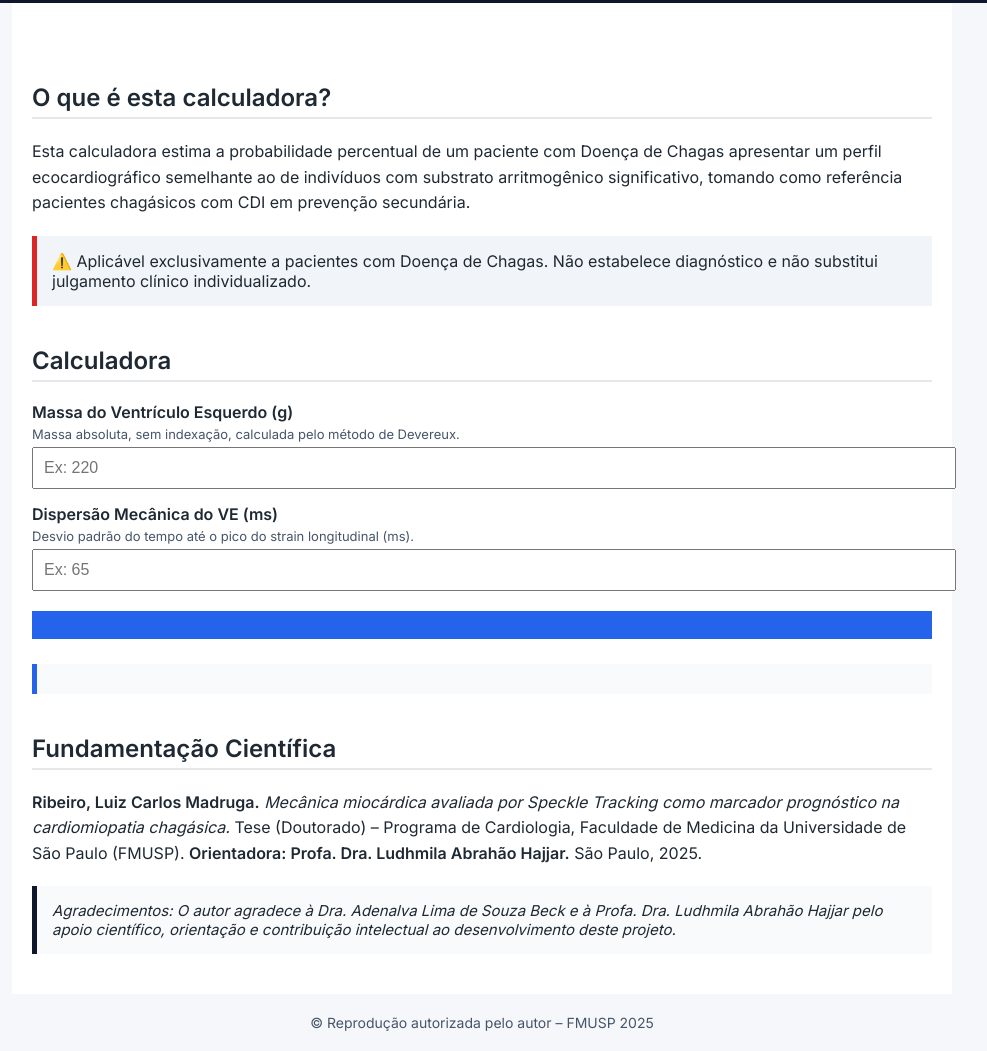
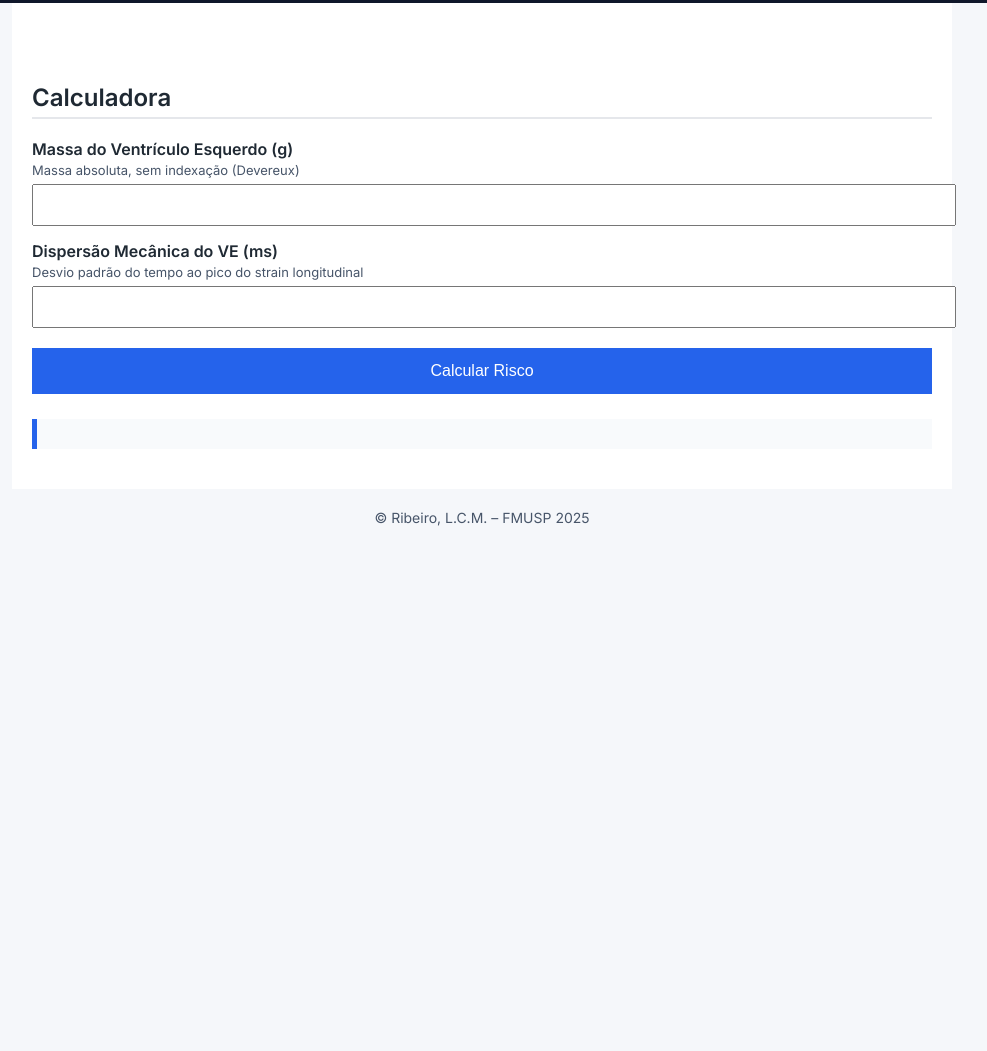
Before and after one commit to lcmribeiro/chagasrisk, a plain HTML site: page index.html in a window 1280 px wide. Shown: the part 179-1230 px from the top of the page, without its empty margins (158-1145 px from the left). After the commit the page ends 800 px from the top, so only its background shows below. Drawn offline with nearby package versions, Linux system fonts and the light colour scheme.

Commit message:
Update index.html

```diff
--- a/index.html
+++ b/index.html
@@ -49,9 +49,8 @@
       border-bottom: 2px solid #e5e7eb;
       padding-bottom: 5px;
     }
-    p {
-      line-height: 1.6;
-    }
+    p { line-height: 1.6; }
+
     .box {
       background: #f1f5f9;
       border-left: 5px solid #dc2626;
@@ -59,58 +58,78 @@
       margin: 20px 0;
       font-weight: 500;
     }
+
+    label { font-weight: 600; margin-top: 15px; display:block; }
+    small { color:#475569; font-size:13px; }
+
+    input {
+      width:100%;
+      padding:10px;
+      font-size:16px;
+      margin-top:5px;
+    }
+
+    button.calc {
+      margin-top:20px;
+      width:100%;
+      padding:14px;
+      background:#2563eb;
+      color:white;
+      font-size:16px;
+      border:none;
+      cursor:pointer;
+    }
+
+    .result { margin-top:25px; font-size:18px; font-weight:600; }
+
+    /* Gráfico */
+    .chart {
+      margin-top:25px;
+    }
+    .bar {
+      position:relative;
+      height:18px;
+      background:linear-gradient(to right, #e5e7eb 0%, #e5e7eb 39%, #c7d2fe 39%, #c7d2fe 100%);
+      border-radius:6px;
+    }
+    .cutoff {
+      position:absolute;
+      left:39%;
+      top:-6px;
+      width:2px;
+      height:30px;
+      background:#dc2626;
+    }
+    .marker {
+      position:absolute;
+      top:-6px;
+      width:12px;
+      height:12px;
+      background:#2563eb;
+      border-radius:50%;
+      transform:translateX(-50%);
+    }
+    .chart-labels {
+      display:flex;
+      justify-content:space-between;
+      font-size:12px;
+      margin-top:5px;
+      color:#475569;
+    }
+
     .interpret {
-      background: #f8fafc;
-      border-left: 5px solid #2563eb;
-      padding: 15px;
-      margin-top: 20px;
-      font-size: 15px;
+      background:#f8fafc;
+      border-left:5px solid #2563eb;
+      padding:15px;
+      margin-top:20px;
+      font-size:15px;
     }
-    .ack {
-      background: #f8fafc;
-      border-left: 5px solid #0f172a;
-      padding: 15px;
-      margin-top: 20px;
-      font-size: 15px;
-      font-style: italic;
-    }
-    label {
-      font-weight: 600;
-      display: block;
-      margin-top: 15px;
-    }
-    small {
-      color: #475569;
-      display: block;
-      margin-top: 4px;
-      font-size: 13px;
-    }
-    input {
-      width: 100%;
-      padding: 10px;
-      font-size: 16px;
-      margin-top: 5px;
-    }
-    button.calc {
-      margin-top: 20px;
-      width: 100%;
-      padding: 14px;
-      background: #2563eb;
-      color: white;
-      font-size: 16px;
-      border: none;
-      cursor: pointer;
-    }
-    .result {
-      margin-top: 25px;
-      font-size: 18px;
-      font-weight: 600;
-    }
+
     footer {
-      text-align: center;
-      padding: 20px;
-      font-size: 14px;
-      color: #475569;
+      text-align:center;
+      padding:20px;
+      font-size:14px;
+      color:#475569;
     }
   </style>
 </head>
@@ -119,47 +138,46 @@
 
 <header>
   <button class="lang-btn" onclick="toggleLang()">EN / PT</button>
-  <h1 id="title"></h1>
-  <p id="subtitle"></p>
+  <h1>Calculadora de Risco Arrítmico na Doença de Chagas</h1>
+  <p>Baseada em mecânica miocárdica por Speckle Tracking</p>
 </header>
 
 <main>
 
-  <h2 id="h1"></h2>
-  <p id="desc"></p>
+  <h2>Calculadora</h2>
 
-  <div class="box" id="warn"></div>
+  <label>Massa do Ventrículo Esquerdo (g)</label>
+  <small>Massa absoluta, sem indexação (Devereux)</small>
+  <input type="number" id="massa">
 
-  <h2 id="h2"></h2>
+  <label>Dispersão Mecânica do VE (ms)</label>
+  <small>Desvio padrão do tempo ao pico do strain longitudinal</small>
+  <input type="number" id="disp">
 
-  <label id="lbl1"></label>
-  <small id="lbl1desc"></small>
-  <input type="number" id="massa" placeholder="Ex: 220">
-
-  <label id="lbl2"></label>
-  <small id="lbl2desc"></small>
-  <input type="number" id="disp" placeholder="Ex: 65">
-
-  <button class="calc" onclick="calc()" id="btnCalc"></button>
+  <!-- BOTÃO CORRIGIDO -->
+  <button class="calc" onclick="calc()">Calcular Risco</button>
 
   <div class="result" id="result"></div>
+
+  <!-- GRÁFICO -->
+  <div class="chart" id="chart" style="display:none;">
+    <div class="bar">
+      <div class="cutoff" title="Cutoff do modelo: 39%"></div>
+      <div class="marker" id="marker"></div>
+    </div>
+    <div class="chart-labels">
+      <span>0%</span>
+      <span>39% (cutoff)</span>
+      <span>100%</span>
+    </div>
+  </div>
+
   <div class="interpret" id="interpret"></div>
-
-  <h2 id="h3"></h2>
-  <p id="ref">
-    <strong>Ribeiro, Luiz Carlos Madruga.</strong>
-    <em>Mecânica miocárdica avaliada por Speckle Tracking como marcador prognóstico na cardiomiopatia chagásica.</em>
-    Tese (Doutorado) – Programa de Cardiologia, Faculdade de Medicina da Universidade de São Paulo (FMUSP).
-    <strong>Orientadora: Profa. Dra. Ludhmila Abrahão Hajjar.</strong>
-    São Paulo, 2025.
-  </p>
-
-  <div class="ack" id="ack"></div>
 
 </main>
 
 <footer>
-  © Reprodução autorizada pelo autor – FMUSP 2025
+  © Ribeiro, L.C.M. – FMUSP 2025
 </footer>
 
 <script>
@@ -167,47 +185,6 @@ let lang = "pt";
 
 function toggleLang() {
   lang = lang === "pt" ? "en" : "pt";
-  renderText();
-}
-
-function renderText() {
-  const t = {
-    pt: {
-      title: "Calculadora de Risco Arrítmico na Doença de Chagas",
-      subtitle: "Baseada em mecânica miocárdica por Speckle Tracking",
-      h1: "O que é esta calculadora?",
-      desc: "Esta calculadora estima a probabilidade percentual de um paciente com Doença de Chagas apresentar um perfil ecocardiográfico semelhante ao de indivíduos com substrato arritmogênico significativo, tomando como referência pacientes chagásicos com CDI em prevenção secundária.",
-      warn: "⚠️ Aplicável exclusivamente a pacientes com Doença de Chagas. Não estabelece diagnóstico e não substitui julgamento clínico individualizado.",
-      h2: "Calculadora",
-      lbl1: "Massa do Ventrículo Esquerdo (g)",
-      lbl1desc: "Massa absoluta, sem indexação, calculada pelo método de Devereux.",
-      lbl2: "Dispersão Mecânica do VE (ms)",
-      lbl2desc: "Desvio padrão do tempo até o pico do strain longitudinal (ms).",
-      btn: "Calcular Risco",
-      h3: "Fundamentação Científica",
-      ack: "Agradecimentos: O autor agradece à Dra. Adenalva Lima de Souza Beck e à Profa. Dra. Ludhmila Abrahão Hajjar pelo apoio científico, orientação e contribuição intelectual ao desenvolvimento deste projeto."
-    },
-    en: {
-      title: "Arrhythmic Risk Calculator in Chagas Disease",
-      subtitle: "Based on myocardial mechanics assessed by Speckle Tracking",
-      h1: "What is this calculator?",
-      desc: "This calculator estimates the probability that a patient with Chagas disease presents an echocardiographic profile similar to individuals with an arrhythmogenic substrate, using ICD recipients for secondary prevention as reference.",
-      warn: "⚠️ Intended exclusively for patients with Chagas disease. Does not replace clinical judgment.",
-      h2: "Calculator",
-      lbl1: "Left Ventricular Mass (g)",
-      lbl1desc: "Absolute LV mass, without indexation, calculated using the Devereux method.",
-      lbl2: "Left Ventricular Mechanical Dispersion (ms)",
-      lbl2desc: "Standard deviation of time to peak longitudinal strain (ms).",
-      btn: "Calculate Risk",
-      h3: "Scientific Background",
-      ack: "Acknowledgements: The author thanks Dr. Adenalva Lima de Souza Beck and Prof. Ludhmila Abrahão Hajjar, MD, PhD, for scientific support, supervision, and intellectual contribution."
-    }
-  };
-
-  Object.keys(t[lang]).forEach(k => {
-    const el = document.getElementById(k);
-    if (el) el.innerText = t[lang][k];
-  });
 }
 
 function calc() {
@@ -215,9 +192,7 @@ function calc() {
   const d = parseFloat(document.getElementById("disp").value);
 
   if (isNaN(m) || isNaN(d)) {
-    document.getElementById("result").innerText =
-      lang === "pt" ? "Preencha todos os campos." : "Please fill in all fields.";
-    document.getElementById("interpret").innerText = "";
+    document.getElementById("result").innerText = "Preencha todos os campos.";
     return;
   }
 
@@ -226,23 +201,23 @@ function calc() {
   const risk = (p * 100).toFixed(1);
 
   document.getElementById("result").innerHTML =
-    (lang === "pt" ? "Probabilidade estimada pelo modelo: " : "Model-estimated probability: ") +
-    "<strong>" + risk + "%</strong>";
+    "Probabilidade estimada pelo modelo: <strong>" + risk + "%</strong>";
 
+  // Atualiza gráfico
+  document.getElementById("chart").style.display = "block";
+  document.getElementById("marker").style.left = risk + "%";
+
+  // Interpretação
   if (p >= 0.39) {
     document.getElementById("interpret").innerText =
-      lang === "pt"
-      ? "Classificação pelo modelo: Perfil compatível com substrato arritmogênico, conforme definido pela presença de CDI em prevenção secundária. Este ponto de corte (0,39) apresenta sensibilidade de 60,3% e especificidade de 63,3%."
-      : "Model-based classification: Profile compatible with an arrhythmogenic substrate, as defined by ICD for secondary prevention. This cutoff (0.39) is associated with 60.3% sensitivity and 63.3% specificity.";
+      "Perfil compatível com substrato arritmogênico segundo o modelo (CDI prevenção secundária). " +
+      "Cutoff 0,39 – Sensibilidade 60,3% | Especificidade 63,3%.";
   } else {
     document.getElementById("interpret").innerText =
-      lang === "pt"
-      ? "Classificação pelo modelo: Perfil menos frequentemente associado a substrato arritmogênico. Para este ponto de corte (0,39), o modelo apresenta sensibilidade de 60,3% e especificidade de 63,3%. A classificação negativa não exclui risco individual."
-      : "Model-based classification: Profile less frequently associated with an arrhythmogenic substrate. At this cutoff (0.39), model sensitivity is 60.3% and specificity is 63.3%. A negative classification does not exclude individual risk.";
+      "Perfil menos frequentemente associado a substrato arritmogênico segundo o modelo. " +
+      "Cutoff 0,39 – Sensibilidade 60,3% | Especificidade 63,3%.";
   }
 }
-
-renderText();
 </script>
 
 </body>
```
